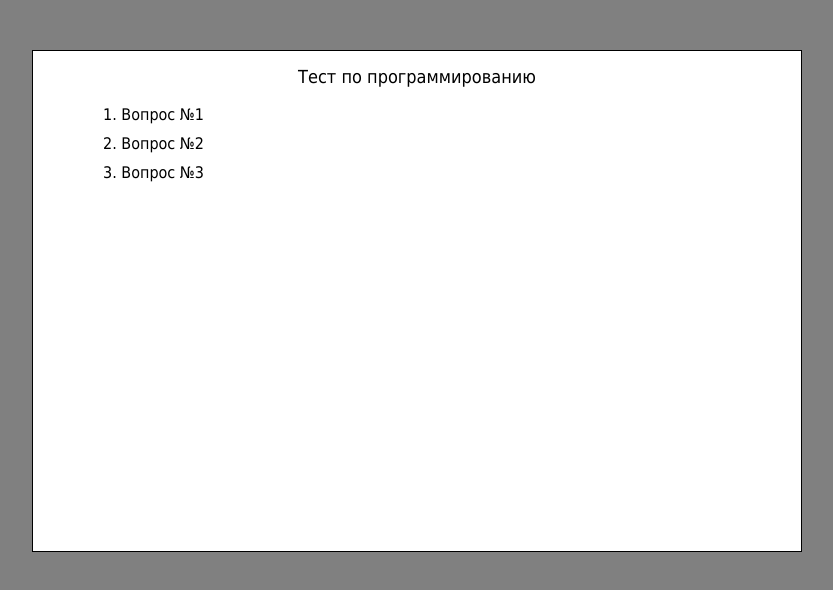
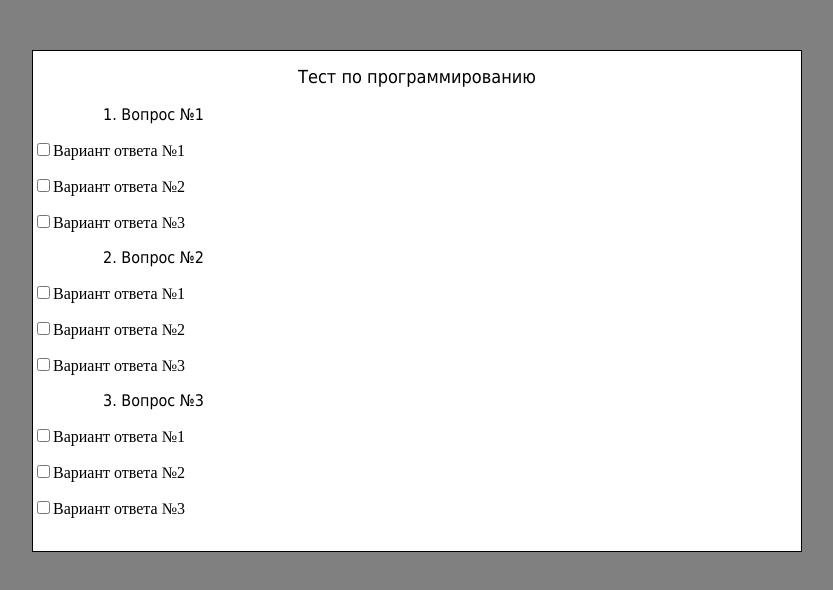
Before and after one commit to yashka713/GoFe4_HTML_Liakh, a plain HTML site: page JS_FE4/hw3-4/index.html in a window 1280 px wide. Shown: the whole page, without its empty margins (223-1056 px from the left). Drawn offline with Linux system fonts and the light colour scheme.

Commit message:
Осталось настроить стили :)

```diff
--- a/JS_FE4/hw3-4/js/script.js
+++ b/JS_FE4/hw3-4/js/script.js
@@ -3,52 +3,57 @@
  */
 "use strict"
 var mainObj = {
-    createWrapper : function(){
+    createWrapper: function () {
         var wrapper = document.createElement('div');
         wrapper.classList.add('wrapper');
         document.body.appendChild(wrapper)
     },
-    createHeader : function(){
+    createHeader: function () {
         var header = document.createElement('p');
         header.innerHTML = 'Тест по программированию';
         header.classList.add('center-header');
         var wrapper = document.querySelector('.wrapper');
         wrapper.insertBefore(header, null);
     },
-    questionsAndAnswers : function(){
+    questionsAndAnswers: function () {
         var qAndA = [];
         /* Здесь будет происходить наполнение массива
-        *q AndA*/
+         *q AndA*/
 
         /*вопрос-ответ №1*/
         var qa1 = {
-            question : 'Вопрос №1',
-            answers  : ['Вариант ответа №1', 'Вариант ответа №2', 'Вариант ответа №3']
+            question: 'Вопрос №1',
+            answers: ['Вариант ответа №1', 'Вариант ответа №2', 'Вариант ответа №3']
         }
         qAndA.push(qa1);
+
         /*вопрос-ответ №2*/
         var qa2 = {
-            question : 'Вопрос №2',
-            answers  : ['Вариант ответа №1', 'Вариант ответа №2', 'Вариант ответа №3']
+            question: 'Вопрос №2',
+            answers: ['Вариант ответа №1', 'Вариант ответа №2', 'Вариант ответа №3']
         }
         qAndA.push(qa2);
+
         /*вопрос-ответ №3*/
         var qa3 = {
-            question : 'Вопрос №3',
-            answers  : ['Вариант ответа №1', 'Вариант ответа №2', 'Вариант ответа №3']
+            question: 'Вопрос №3',
+            answers: ['Вариант ответа №1', 'Вариант ответа №2', 'Вариант ответа №3']
         }
         qAndA.push(qa3);
         console.log(qAndA);
+
         /*создание формы и заполнение ее*/
         var form = document.createElement('form');
         form.classList.add('form-qa');
         var wrapper = document.querySelector('.wrapper');
         wrapper.appendChild(form);
-        for (var i=0; i<qAndA.length; i++){
+        for (var i = 0; i < qAndA.length; i++) {
+
             /* Создание <p> */
             var pQuestion = document.createElement('p');
             pQuestion.classList.add('p-questions');
             form.appendChild(pQuestion);
+
             /* Создание <label> в <p> */
             var labelQuestion = document.createElement('label');
             labelQuestion.classList.add('label-questions')
@@ -56,16 +61,24 @@ var mainObj = {
             labelQuestion.innerHTML = counter + ". " + qAndA[i].question;
             pQuestion.appendChild(labelQuestion);
             /* цикл на вывод ответов*/
-            for (var j=0; j<3 ; j++){
+
+            for (var j = 0; j < 3; j++) {
+
+                /* создание p, в который вложены checkbox и label */
+                var pAnswers = document.createElement('p');
+                pAnswers.classList.add('p-answers');
+                form.appendChild(pAnswers);
+
+                /* создание и вывод Checkbox */
+                var checkboxAnswers = document.createElement("INPUT");
+                checkboxAnswers.setAttribute("type", "checkbox");
+                pAnswers.appendChild(checkboxAnswers);
+
+                /* создание и вывод label */
                 var labelAnswers = document.createElement('label');
                 labelAnswers.classList.add('label-answers');
-                pQuestion.appendChild(labelAnswers);
-                /* создание и вывод Checkbox ВОТ ТУТ ПРОБЛЕМА! ВНИМАТЕЛЬНО ВСЕ ПРОВЕРИТЬ*/
-                //var inputCheckbox = document.createElement('input');
-                //inputCheckbox.classList.add('checkbox-answers');
-                //inputCheckbox.appendChild(labelAnswers);
-                //inputCheckbox.setAttribute('type', 'checkbox');
-                //inputCheckbox.innerHTML = qAndA[i].answers[j];
+                pAnswers.appendChild(labelAnswers);
+                labelAnswers.innerHTML = qAndA[i].answers[j];
             }
         }
     }
```
Also changed, not shown: JS_FE4/hw3-4/index.html (+1 -0 lines), JS_FE4/hw3-4/css/style.css (line endings or trailing spaces).
